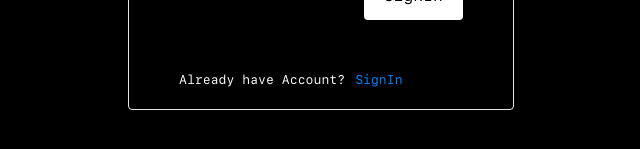
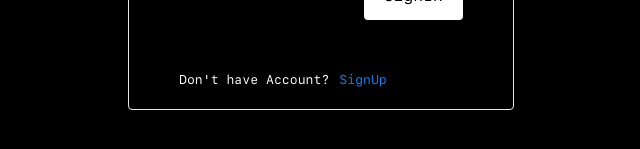
Before and after one commit to vishesh-sachan/bookmarks, a Next.js app: page /signin in a window 1280 px wide. Shown: the part 571-720 px from the top of the page, without its empty margins (319-959 px from the left). Built offline with nearby package versions, Linux system fonts and the light colour scheme.

Commit message:
minor typo fix

```diff
--- a/app/signin/page.tsx
+++ b/app/signin/page.tsx
@@ -29,11 +29,11 @@ export default function SignIn(){
                 </div>
                 <div className="flex text-[#FFFFFF] text-sm">
                     <div className="ml-50 mb-20 mr-10" >
-                        Already have Account?
+                        Don't have Account?
                     </div>
                     <Link href={'/signup'}>
                     <div className="text-[#0084FF]">
-                        SignIn
+                        SignUp
                     </div>
                     </Link>
 
--- a/app/signup/page.tsx
+++ b/app/signup/page.tsx
@@ -33,7 +33,7 @@ export default function SignUp(){
                     </div>
                     <Link href={'/signin'}>
                     <div className="text-[#0084FF]">
-                        SignUp
+                        SignIn
                     </div>
                     </Link>
 
```
